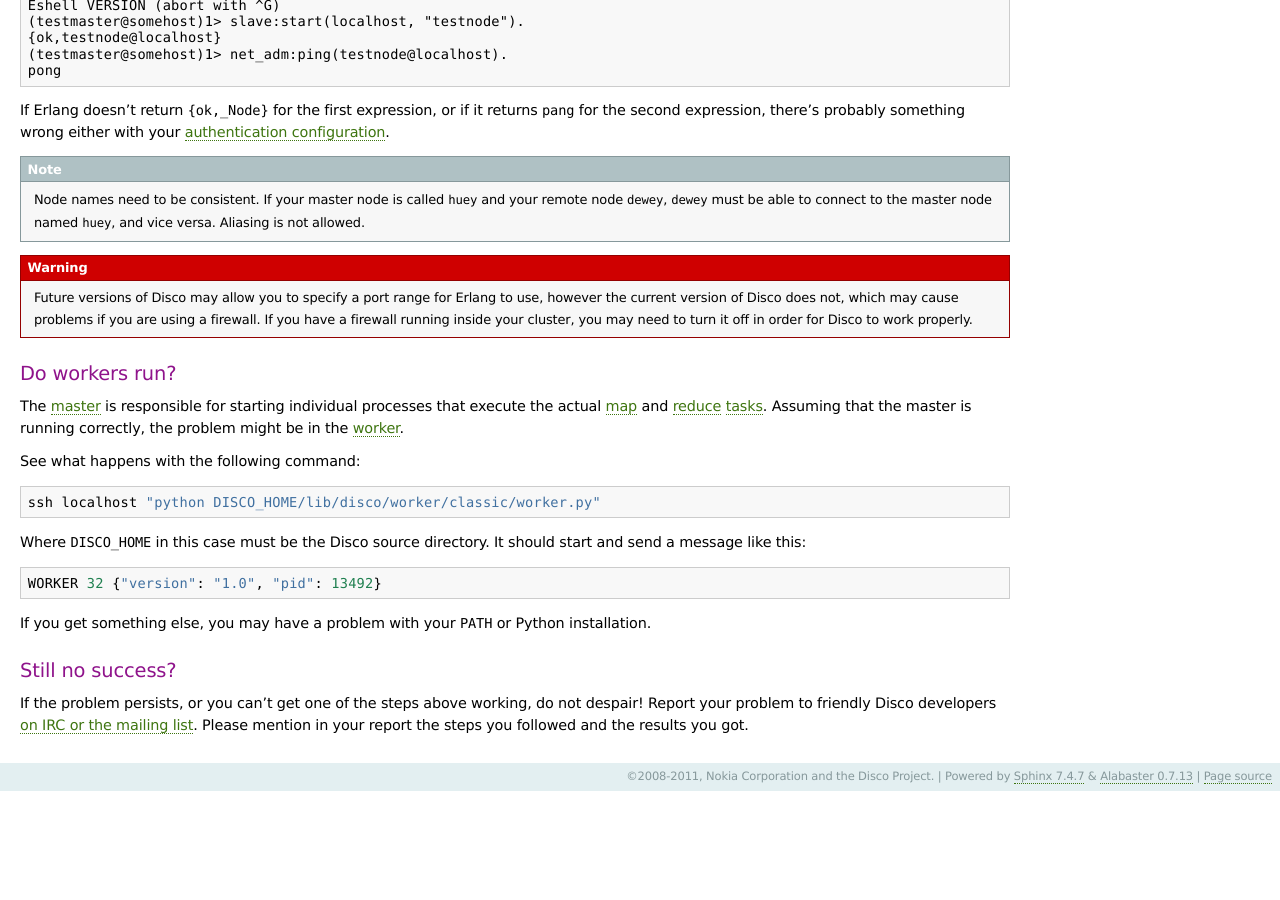
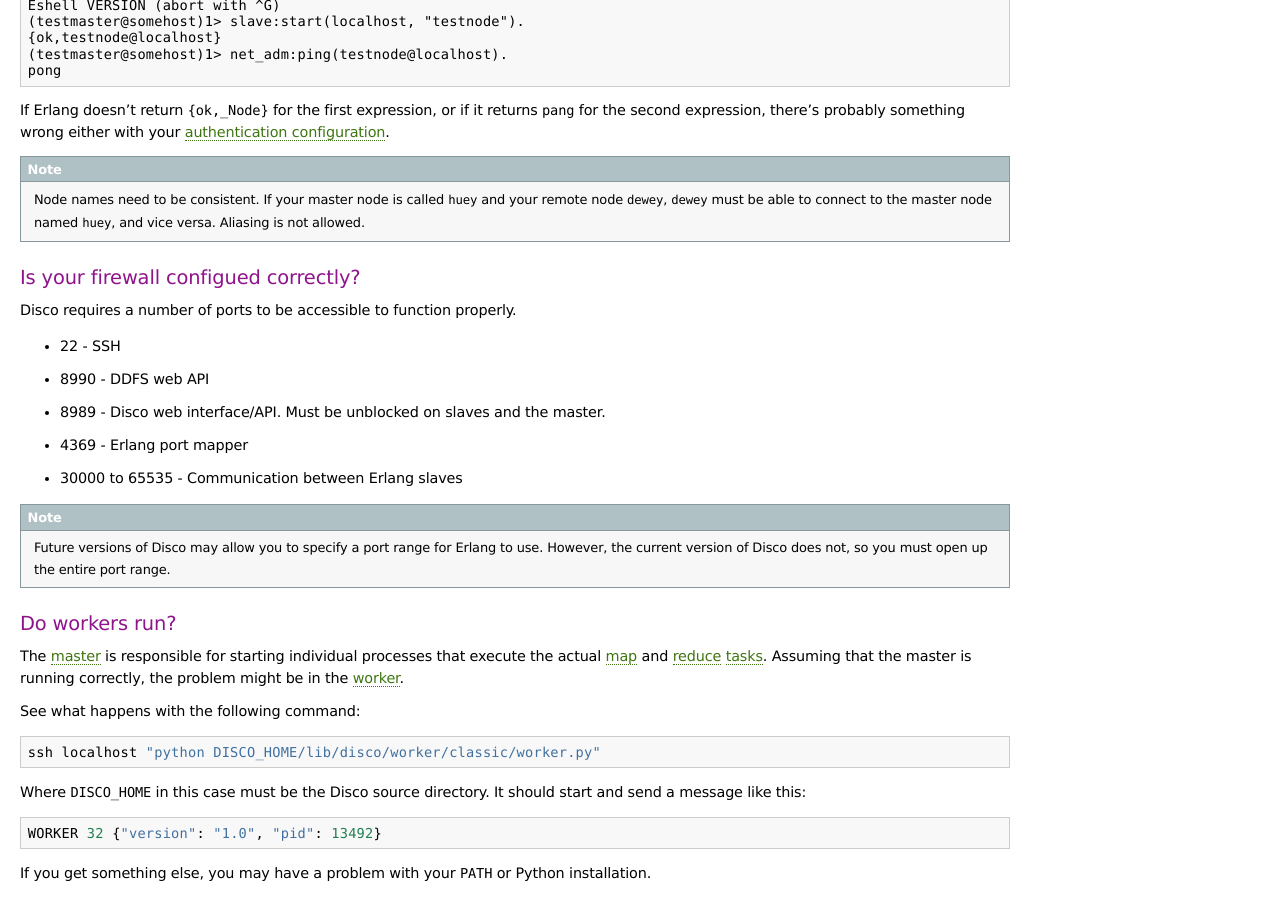
Before and after one commit to discoproject/disco, a Sphinx documentation site: the page built from doc/start/troubleshoot.rst, in a window 1280 px wide and 900 px high, scrolled down 2276 px. Built offline with Sphinx 7.4.7, drawn with Linux system fonts in a browser that asks for light colours; before the commit the page ends 3067 px from its top, so only the background shows below that; some of the changed text lies outside the part shown.

Commit message:
Added note about firewall to troubleshoting doc

```diff
--- a/doc/start/troubleshoot.rst
+++ b/doc/start/troubleshoot.rst
@@ -177,12 +177,20 @@
           and vice versa.
           Aliasing is not allowed.
 
-.. warning::
-   Future versions of Disco may allow you to specify a port range for Erlang to use,
-   however the current version of Disco does not,
-   which may cause problems if you are using a firewall.
-   If you have a firewall running inside your cluster,
-   you may need to turn it off in order for Disco to work properly.
+Is your firewall configued correctly?
+-------------------------------------
+
+Disco requires a number of ports to be accessible to function properly.
+
+- 22 - SSH
+- 8990 - DDFS web API
+- 8989 - Disco web interface/API. Must be unblocked on slaves and the master.
+- 4369 - Erlang port mapper
+- 30000 to 65535 - Communication between Erlang slaves
+.. note::
+   Future versions of Disco may allow you to specify a port range for Erlang to
+   use. However, the current version of Disco does not, so you must open up the
+   entire port range.
 
 Do workers run?
 ---------------
```
